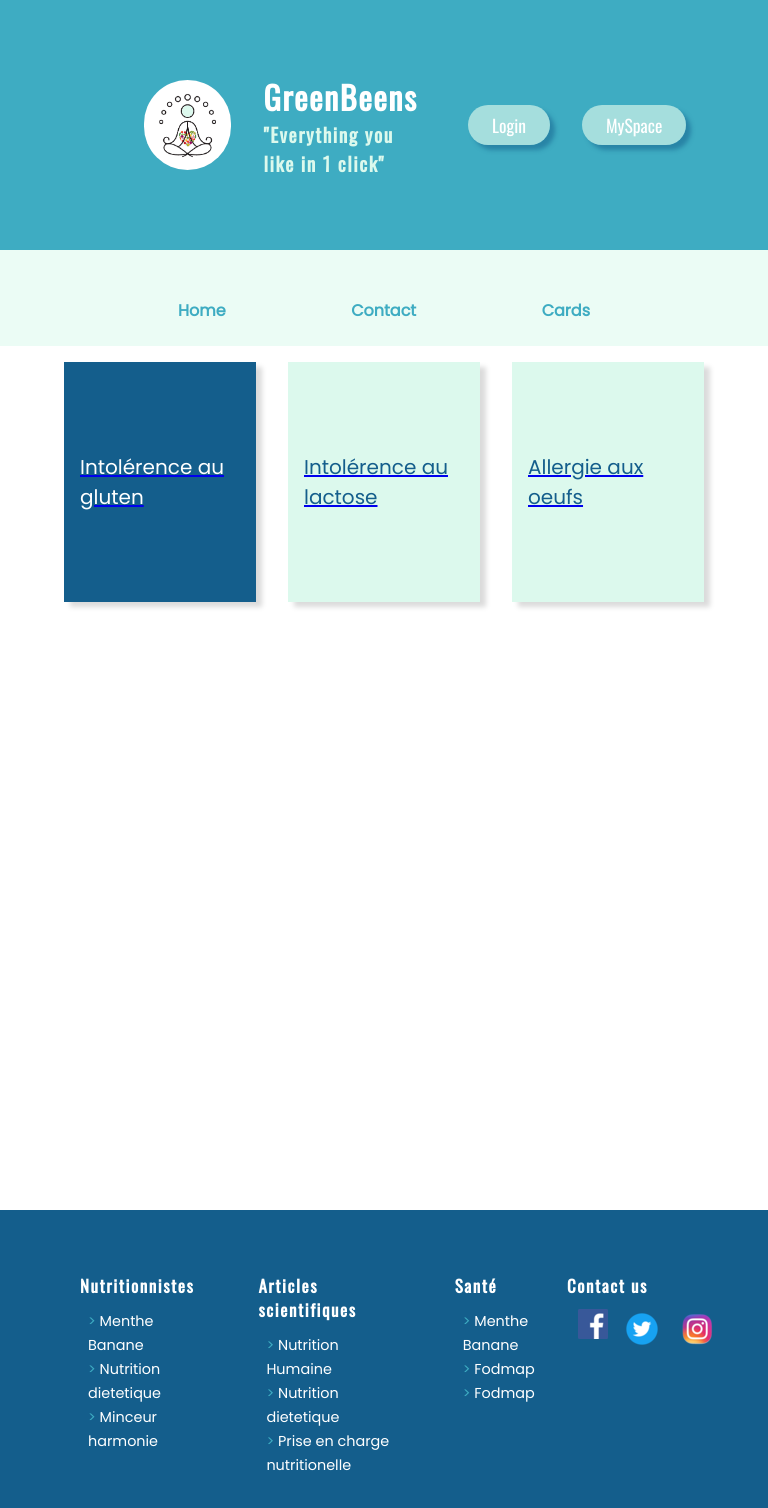
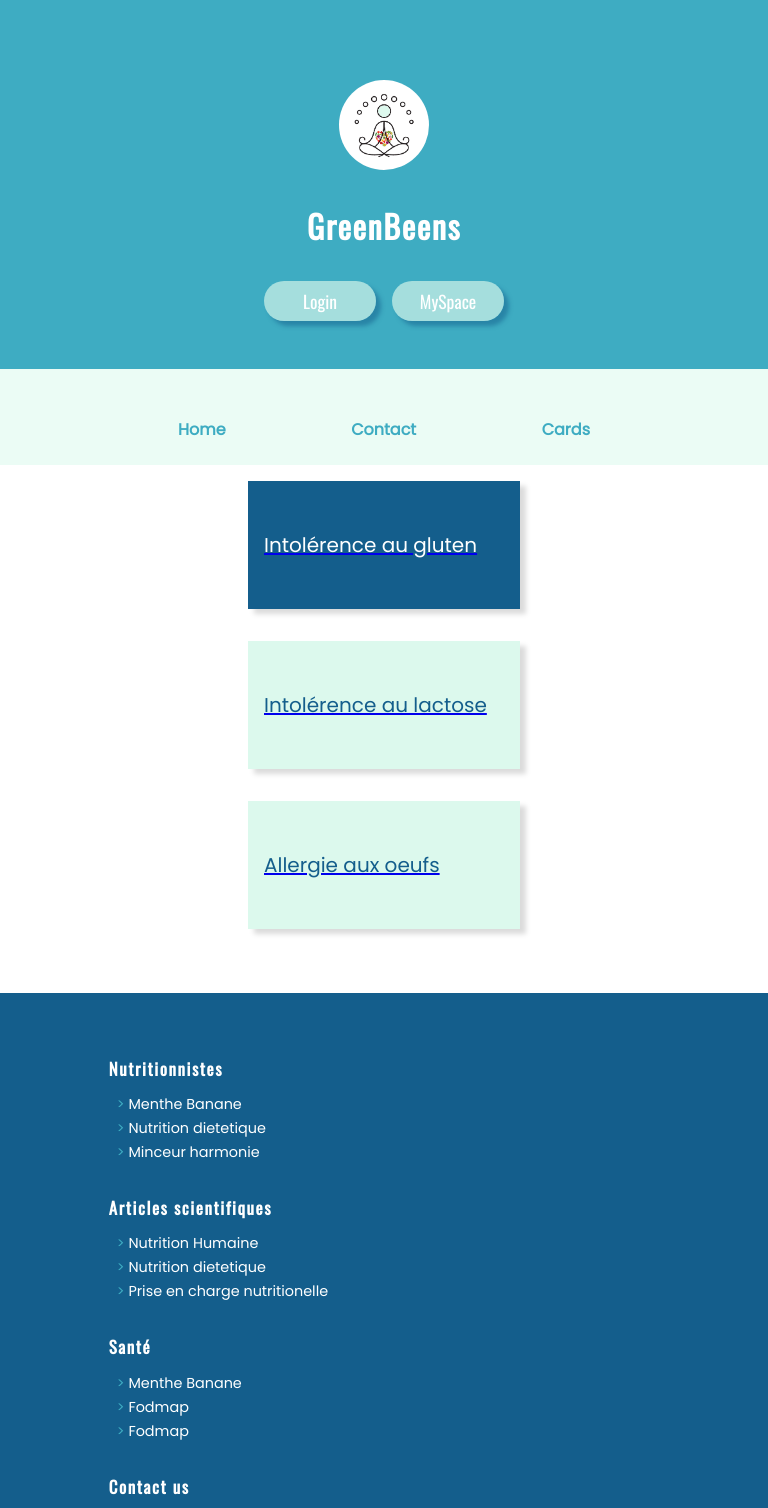
Before and after one commit to WildCodeSchool/fraise-P2, a React (Vite) app: page /home in a window 768 px wide. Shown: the top 1508 px of the page. Built offline with nearby package versions, Linux system fonts and the light colour scheme.

Commit message:
css de la navbar/footer/pagehome en first mobile

```diff
--- a/package.json
+++ b/package.json
@@ -40,6 +40,8 @@
     "domelementtype": "^1.3.1",
     "domutils": "^1.7.0",
     "electron-to-chromium": "^1.3.882",
+    "emailjs": "^3.6.0",
+    "emailjs-com": "^3.2.0",
     "emoji-regex": "^7.0.3",
     "emphasize": "^4.2.0",
     "es6-object-assign": "^1.1.0",
--- a/src/components/footer/Footer.css
+++ b/src/components/footer/Footer.css
@@ -28,9 +28,9 @@ footer h3 {
 footer li {
   flex-direction: column;
   flex-flow: column wrap;
-  list-style-type: none; /* Remove bullets */
+  list-style-type: none;
   padding-left: 0.5rem;
-  margin: 0; /* Remove margins */
+  margin: 0;
 }
 
 .footer-arrow {
@@ -38,6 +38,9 @@ footer li {
 }
 
 .footer-links {
+  margin: 0 2rem;
+}
+.contacts {
   margin: 0 2rem;
 }
 
@@ -49,3 +52,14 @@ footer li {
 .social-medias li {
   margin: 0 0.2rem;
 }
+
+@media screen and (max-width: 768px){
+  footer {
+    flex-direction: column;
+    padding-left: 10%;
+
+  }
+  .footer-links {
+    padding-bottom: 2rem;
+}
+}
--- a/src/components/navbar/navbar.css
+++ b/src/components/navbar/navbar.css
@@ -8,6 +8,7 @@
 ***
 **
 */
+
 
 .header-banner {
     padding: 2rem 6rem;
@@ -117,3 +118,26 @@ nav {
     font-weight: bolder;
     text-decoration: underline #145E8C;
 }
+
+@media screen and (max-width: 768px) {
+    .header-title h2 {
+        display: none;
+}
+    .header-banner {
+
+	flex-direction: column;
+
+}
+    .title-logo-container {
+        flex-direction: column;
+}
+    .button-container button {
+    margin: auto;
+    width: 7rem;
+
+}
+    .button-container {
+        width: 18rem;
+    }
+
+}
--- a/src/pages/home.css
+++ b/src/pages/home.css
@@ -40,6 +40,7 @@
   box-shadow: 6px 5px 5px #00000025;
 }
 
+
 .dark_blue {
   background-color: #145e8c;
   color: white;
@@ -55,35 +56,34 @@
   color: white;
 }
 
-/* @media screen and (min-width: 768px) {
-  .basique {
-    display: grid;
-    grid-template-columns: repeat(3, 1fr);
-  }
 
-  .my-profil {
-    grid-column: 2;
-    height: 12rem;
-    width: 12rem;
-  }
+@media screen and (min-width: 768px) {
+  .profil-card:hover {
+  height: 16rem;
+  width: 13rem;
+}
 
-  .dark_blue {
-    grid-column: 1;
-    margin-left: -20%;
-    height: 12rem;
-    width: 100%;
-  }
+}
 
-  .creme_blue {
-    grid-column: 2;
-    height: 12rem;
-    width: 100%;
-  }
+@media screen and (max-width: 768px){
+  .container-profil-cards {
+  display: grid;
+  grid-template-columns: repeat(1, 1fr);
+  grid-template-rows: repeat(1, 1fr);
+}
+.profil-card {
+  height: 6.5rem;
+  width: 17rem;
+}
 
-  .blue {
-    grid-column: 3;
-    margin-left: 20%;
-    height: 12rem;
-    width: 100%;
-  }
+
+}
+
+/* .animation {
+  animation-name: hover-card;
+  animation-duration: 5s;
+  animation-iteration-count: infinite;
+}
+@keyframes hover-card {
+
 } */
```
Also changed, not shown: 1 other file (tests, documents, lock files or other folders).
